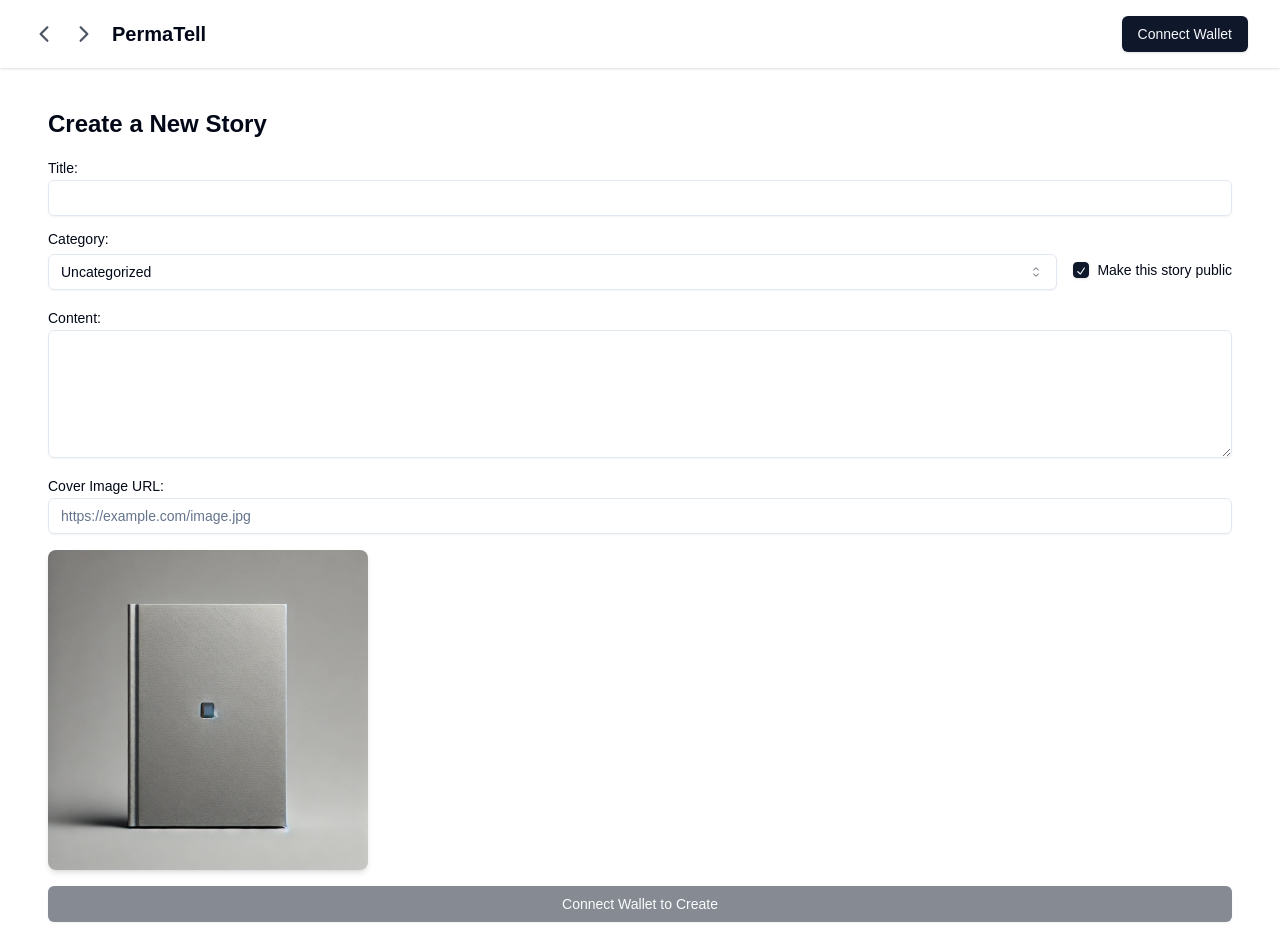
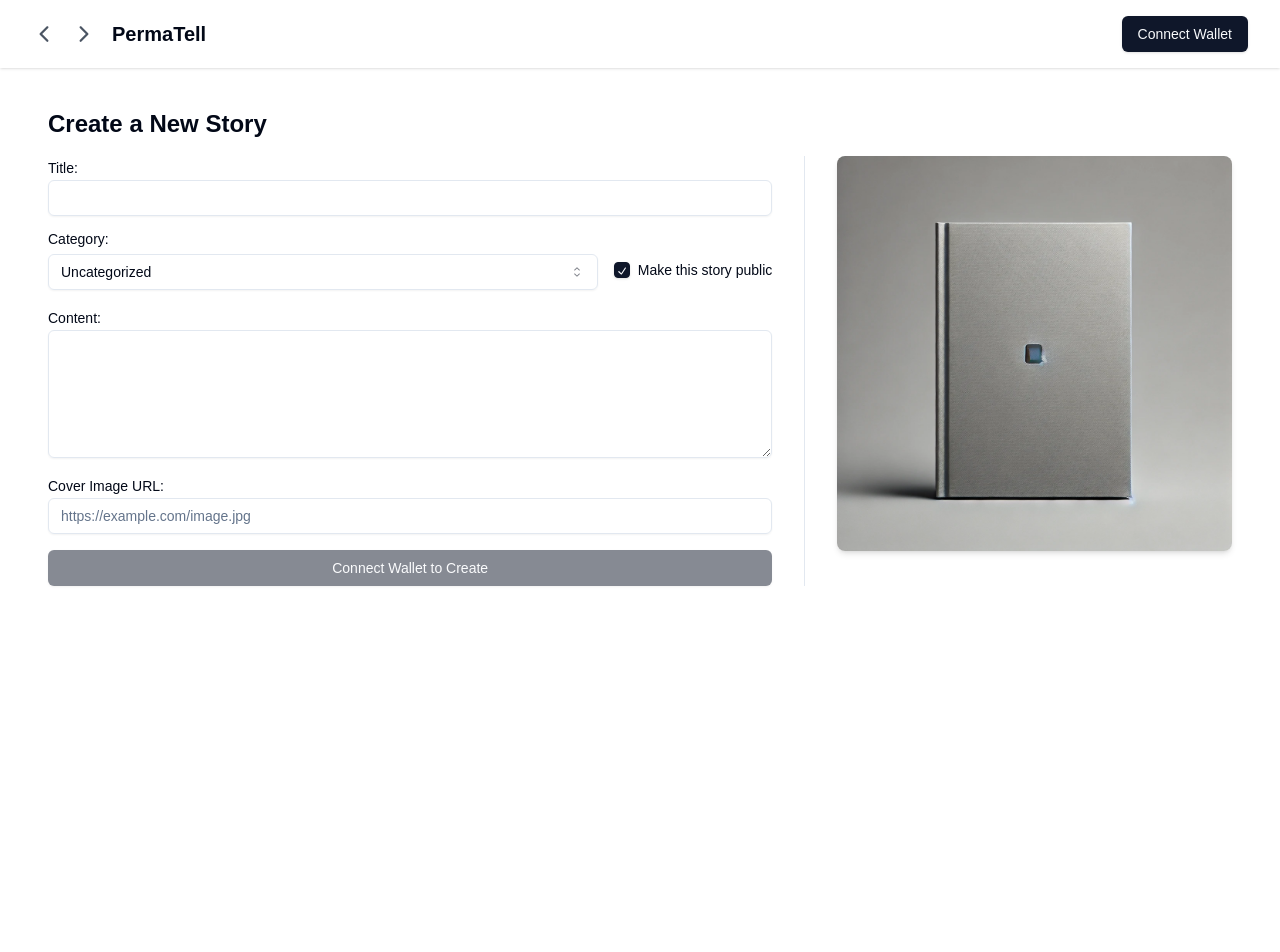
Before and after one commit to permatell/permatell, a Next.js app: page /story/create in a window 1280 px wide. Shown: the top 952 px of the page. After the commit the page ends 800 px from the top, so only its background shows below. Built offline with nearby package versions, Linux system fonts and the light colour scheme; what @permaweb/aoconnect would draw is missing.

Commit message:
Updated create form to be more responsive

```diff
--- a/app/story/create/page.tsx
+++ b/app/story/create/page.tsx
@@ -17,6 +17,7 @@ import {
   SelectValue,
 } from "@/components/ui/select";
 import { STORY_CATEGORIES } from "@/app/constants/categories";
+import { Separator } from "@/components/ui/separator";
 
 export default function CreateStoryPage() {
   const { createStory, loading } = useStoriesProcess();
@@ -50,7 +51,8 @@ export default function CreateStoryPage() {
   return (
     <div className="container mx-auto p-4">
       <h1 className="text-2xl font-bold mb-4">Create a New Story</h1>
-      <form onSubmit={handleSubmit} className="space-y-4">
+      <div className="flex flex-col md:flex-row gap-8 md:gap-8">
+        <form onSubmit={handleSubmit} className="space-y-4 flex-1">
           <div>
             <Label htmlFor="title">Title:</Label>
             <Input
@@ -108,14 +110,11 @@ export default function CreateStoryPage() {
               placeholder="https://example.com/image.jpg"
             />
           </div>
-        <div className="mt-2">
-          <img
-            src={coverImageSrc}
-            alt="Cover preview"
-            className="max-w-xs h-auto object-cover rounded-lg shadow-md"
-          />
-        </div>
-        <Button type="submit" disabled={loading || !address} className="w-full">
+          <Button
+            type="submit"
+            disabled={loading || !address}
+            className="w-full"
+          >
             {!address
               ? "Connect Wallet to Create"
               : loading
@@ -123,6 +122,15 @@ export default function CreateStoryPage() {
               : "Create Story"}
           </Button>
         </form>
+        <Separator orientation="vertical" className="hidden md:block h-auto" />
+        <div className="md:w-1/3">
+          <img
+            src={coverImageSrc}
+            alt="Cover preview"
+            className="w-full h-auto object-cover rounded-lg shadow-md"
+          />
+        </div>
+      </div>
     </div>
   );
 }
--- /dev/null
+++ b/components/ui/separator.tsx
@@ -0,0 +1,31 @@
+"use client"
+
+import * as React from "react"
+import * as SeparatorPrimitive from "@radix-ui/react-separator"
+
+import { cn } from "@/lib/utils"
+
+const Separator = React.forwardRef<
+  React.ElementRef<typeof SeparatorPrimitive.Root>,
+  React.ComponentPropsWithoutRef<typeof SeparatorPrimitive.Root>
+>(
+  (
+    { className, orientation = "horizontal", decorative = true, ...props },
+    ref
+  ) => (
+    <SeparatorPrimitive.Root
+      ref={ref}
+      decorative={decorative}
+      orientation={orientation}
+      className={cn(
+        "shrink-0 bg-border",
+        orientation === "horizontal" ? "h-[1px] w-full" : "h-full w-[1px]",
+        className
+      )}
+      {...props}
+    />
+  )
+)
+Separator.displayName = SeparatorPrimitive.Root.displayName
+
+export { Separator }
--- a/package.json
+++ b/package.json
@@ -16,6 +16,7 @@
     "@radix-ui/react-progress": "^1.1.0",
     "@radix-ui/react-scroll-area": "^1.2.0",
     "@radix-ui/react-select": "^2.1.2",
+    "@radix-ui/react-separator": "^1.1.0",
     "@radix-ui/react-slot": "^1.1.0",
     "arweave": "^1.15.5",
     "class-variance-authority": "^0.7.0",
```
Also changed, not shown: 1 other file (tests, documents, lock files or other folders). Lines whose indentation alone changed are shown as unchanged.
